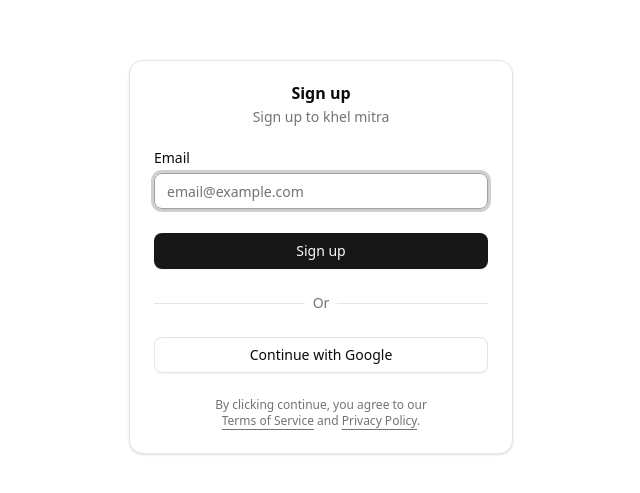
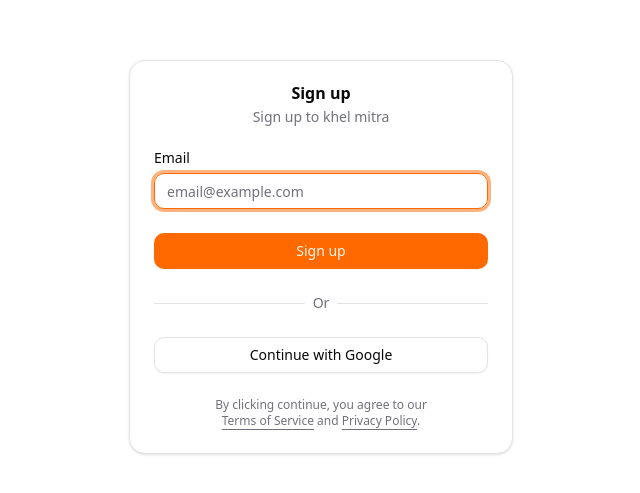
Before and after one commit to subho-p/khel-mitra-app, a Next.js app in the folder apps/web/: page /auth/signup in a window 1280 px wide. Shown: the part 143-636 px from the top of the page, without its empty margins (319-959 px from the left). Built offline with nearby package versions, Linux system fonts and the light colour scheme; no server answers.

Commit message:
feat(styles): update CSS variables for improved theming and consistency

```diff
--- a/apps/web/app/globals.css
+++ b/apps/web/app/globals.css
@@ -44,72 +44,72 @@
 }
 
 :root {
-  --radius: 0.625rem;
+	--radius: 0.75rem;
 	--background: oklch(1 0 0);
-  --foreground: oklch(0.145 0 0);
+	--foreground: oklch(0.141 0.005 285.823);
 	--card: oklch(1 0 0);
-  --card-foreground: oklch(0.145 0 0);
+	--card-foreground: oklch(0.141 0.005 285.823);
 	--popover: oklch(1 0 0);
-  --popover-foreground: oklch(0.145 0 0);
-  --primary: oklch(0.205 0 0);
-  --primary-foreground: oklch(0.985 0 0);
-  --secondary: oklch(0.97 0 0);
-  --secondary-foreground: oklch(0.205 0 0);
-  --muted: oklch(0.97 0 0);
-  --muted-foreground: oklch(0.556 0 0);
-  --accent: oklch(0.97 0 0);
-  --accent-foreground: oklch(0.205 0 0);
+	--popover-foreground: oklch(0.141 0.005 285.823);
+	--primary: oklch(0.705 0.213 47.604);
+	--primary-foreground: oklch(0.98 0.016 73.684);
+	--secondary: oklch(0.967 0.001 286.375);
+	--secondary-foreground: oklch(0.21 0.006 285.885);
+	--muted: oklch(0.967 0.001 286.375);
+	--muted-foreground: oklch(0.552 0.016 285.938);
+	--accent: oklch(0.967 0.001 286.375);
+	--accent-foreground: oklch(0.21 0.006 285.885);
 	--destructive: oklch(0.577 0.245 27.325);
-  --border: oklch(0.922 0 0);
-  --input: oklch(0.922 0 0);
-  --ring: oklch(0.708 0 0);
+	--border: oklch(0.92 0.004 286.32);
+	--input: oklch(0.92 0.004 286.32);
+	--ring: oklch(0.705 0.213 47.604);
 	--chart-1: oklch(0.646 0.222 41.116);
 	--chart-2: oklch(0.6 0.118 184.704);
 	--chart-3: oklch(0.398 0.07 227.392);
 	--chart-4: oklch(0.828 0.189 84.429);
 	--chart-5: oklch(0.769 0.188 70.08);
 	--sidebar: oklch(0.985 0 0);
-  --sidebar-foreground: oklch(0.145 0 0);
-  --sidebar-primary: oklch(0.205 0 0);
-  --sidebar-primary-foreground: oklch(0.985 0 0);
-  --sidebar-accent: oklch(0.97 0 0);
-  --sidebar-accent-foreground: oklch(0.205 0 0);
-  --sidebar-border: oklch(0.922 0 0);
-  --sidebar-ring: oklch(0.708 0 0);
+	--sidebar-foreground: oklch(0.141 0.005 285.823);
+	--sidebar-primary: oklch(0.705 0.213 47.604);
+	--sidebar-primary-foreground: oklch(0.98 0.016 73.684);
+	--sidebar-accent: oklch(0.967 0.001 286.375);
+	--sidebar-accent-foreground: oklch(0.21 0.006 285.885);
+	--sidebar-border: oklch(0.92 0.004 286.32);
+	--sidebar-ring: oklch(0.705 0.213 47.604);
 }
 
 .dark {
-  --background: oklch(0.145 0 0);
+	--background: oklch(0.141 0.005 285.823);
 	--foreground: oklch(0.985 0 0);
-  --card: oklch(0.205 0 0);
+	--card: oklch(0.21 0.006 285.885);
 	--card-foreground: oklch(0.985 0 0);
-  --popover: oklch(0.205 0 0);
+	--popover: oklch(0.21 0.006 285.885);
 	--popover-foreground: oklch(0.985 0 0);
-  --primary: oklch(0.922 0 0);
-  --primary-foreground: oklch(0.205 0 0);
-  --secondary: oklch(0.269 0 0);
+	--primary: oklch(0.646 0.222 41.116);
+	--primary-foreground: oklch(0.98 0.016 73.684);
+	--secondary: oklch(0.274 0.006 286.033);
 	--secondary-foreground: oklch(0.985 0 0);
-  --muted: oklch(0.269 0 0);
-  --muted-foreground: oklch(0.708 0 0);
-  --accent: oklch(0.269 0 0);
+	--muted: oklch(0.274 0.006 286.033);
+	--muted-foreground: oklch(0.705 0.015 286.067);
+	--accent: oklch(0.274 0.006 286.033);
 	--accent-foreground: oklch(0.985 0 0);
 	--destructive: oklch(0.704 0.191 22.216);
 	--border: oklch(1 0 0 / 10%);
 	--input: oklch(1 0 0 / 15%);
-  --ring: oklch(0.556 0 0);
+	--ring: oklch(0.646 0.222 41.116);
 	--chart-1: oklch(0.488 0.243 264.376);
 	--chart-2: oklch(0.696 0.17 162.48);
 	--chart-3: oklch(0.769 0.188 70.08);
 	--chart-4: oklch(0.627 0.265 303.9);
 	--chart-5: oklch(0.645 0.246 16.439);
-  --sidebar: oklch(0.205 0 0);
+	--sidebar: oklch(0.21 0.006 285.885);
 	--sidebar-foreground: oklch(0.985 0 0);
-  --sidebar-primary: oklch(0.488 0.243 264.376);
-  --sidebar-primary-foreground: oklch(0.985 0 0);
-  --sidebar-accent: oklch(0.269 0 0);
+	--sidebar-primary: oklch(0.646 0.222 41.116);
+	--sidebar-primary-foreground: oklch(0.98 0.016 73.684);
+	--sidebar-accent: oklch(0.274 0.006 286.033);
 	--sidebar-accent-foreground: oklch(0.985 0 0);
 	--sidebar-border: oklch(1 0 0 / 10%);
-  --sidebar-ring: oklch(0.556 0 0);
+	--sidebar-ring: oklch(0.646 0.222 41.116);
 }
 
 @layer base {
@@ -119,4 +119,8 @@
 	body {
 		@apply bg-background text-foreground;
 	}
+
+	html {
+		@apply scroll-smooth;
 	}
+}
```
Lines whose indentation alone changed are shown as unchanged.
